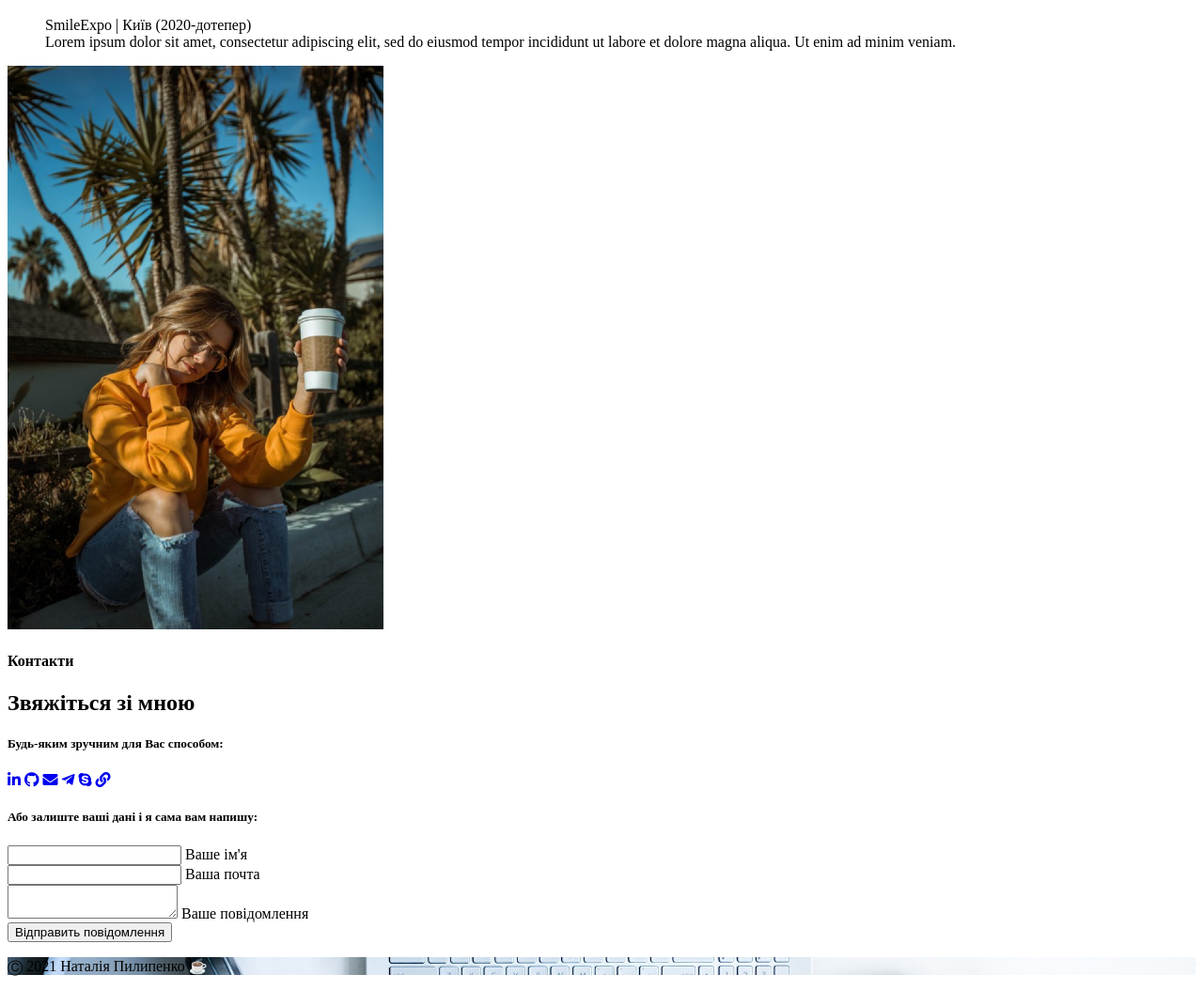
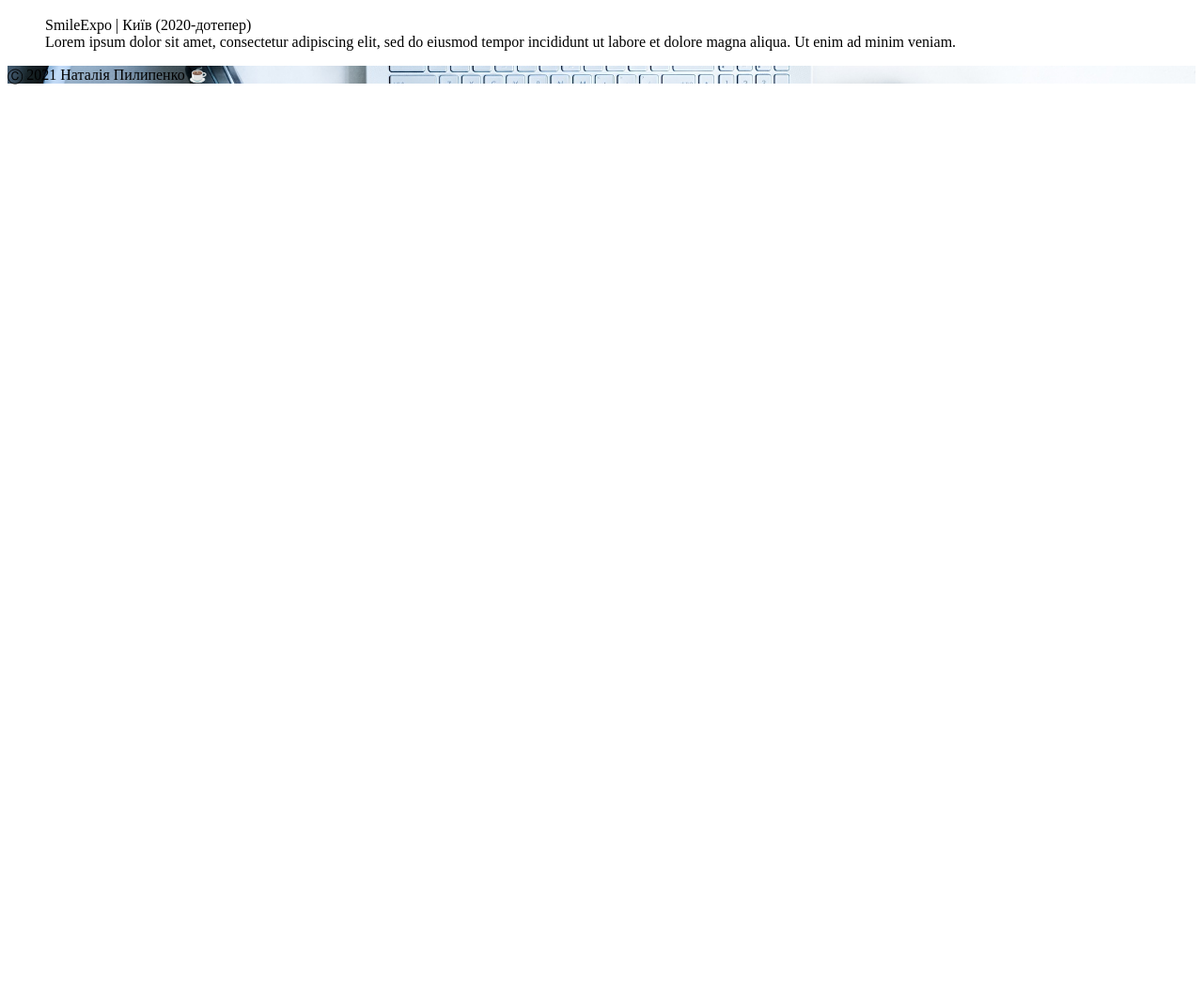
Before and after one commit to NataliaPylypenko/portfolio, a website: page src/index.html in a window 1280 px wide. Shown: the part 7484-8538 px from the top of the page at 94% size. After the commit the page ends 7589 px from the top, so only its background shows below. Drawn offline with Linux system fonts and the light colour scheme.

Commit message:
removed contacts

```diff
--- a/src/assets/css/main.css
+++ /dev/null
@@ -1 +0,0 @@
-/* Example css file */
--- a/src/index.html
+++ b/src/index.html
@@ -388,57 +388,6 @@
         </div>
     </section>
 
-    <section id="contacts" class="contacts">
-        <div class="container">
-            <div class="contacts__wrapper">
-                <div class="contacts__photo">
-                    <img src="assets/img/main_photo.jpg" alt="photo">
-                </div>
-
-                <div class="contacts__descr">
-                    <h4 class="title left__title">Контакти</h4>
-                    <h2 class="title left__subtitle">Звяжіться зі мною</h2>
-                    <div class="divider"></div>
-
-                    <h5 class="title contacts__text">Будь-яким зручним для Вас способом:</h5>
-
-                    <div class="contacts__social">
-                        <a href="https://www.linkedin.com/in/natalia-pylypenko/" class="contacts__link social-link" target="_blank"><i class="fab fa-linkedin-in"></i></a>
-                        <a href="https://github.com/NataliaPylypenko" class="contacts__link social-link" target="_blank"><i class="fab fa-github"></i></a>
-                        <a href="mailto:natalia28ivanivna@gmail.com" class="contacts__link social-link" target="_blank"><i class="fas fa-envelope"></i></a>
-                        <a href="https://t.me/na_ta1ia" class="contacts__link social-link" target="_blank"><i class="fab fa-telegram-plane"></i></a>
-                        <a href="skype:live:96be3b4d0bb11947" class="contacts__link social-link" target="_blank"><i class="fab fa-skype"></i></a>
-                        <a href="/" class="contacts__link social-link" target="_blank"><i class="fa fa-link" ></i></a>
-                    </div>
-
-                    <h5 class="title contacts__text"> Або залиште ваші дані і я сама вам напишу:</h5>
-
-                    <form action="#" class="contacts__form">
-                        <div class="contacts__input">
-                            <input required name="name" id="name" type="text">
-                            <label for="name">Ваше ім'я</label>
-                        </div>
-                        <div class="contacts__input">
-                            <input required name="email" id="email" type="email">
-                            <label for="email">Ваша почта</label>
-                        </div>
-                        <div class="contacts__textarea">
-                            <textarea name="text" id="text"></textarea>
-                            <label for="text">Ваше повідомлення</label>
-                        </div>
-
-                        <div class="contacts__triggers">
-                            <div class="buttons-group">
-                                <button class="contacts__btn btn btn__color">Відправить повідомлення</button>
-                            </div>
-                        </div>
-                    </form>
-
-                </div>
-            </div>
-        </div>
-    </section>
-
     <section class="footer" style="background: url('assets/img/background/main_bg.jpg') no-repeat 50%/cover">
         <div class="overlay"></div>
         <div class="container">
--- a/src/index.js
+++ b/src/index.js
@@ -1,11 +1,11 @@
 // JS
 import './js'
-
-// CSS
-import './assets/css/main.css'
 
 // SCSS
 import './assets/scss/main.scss'
 
+// // CSS
+// import './assets/css/main.css'
+
 // Bootstrap
 // import 'bootstrap/dist/css/bootstrap.min.css'
```
